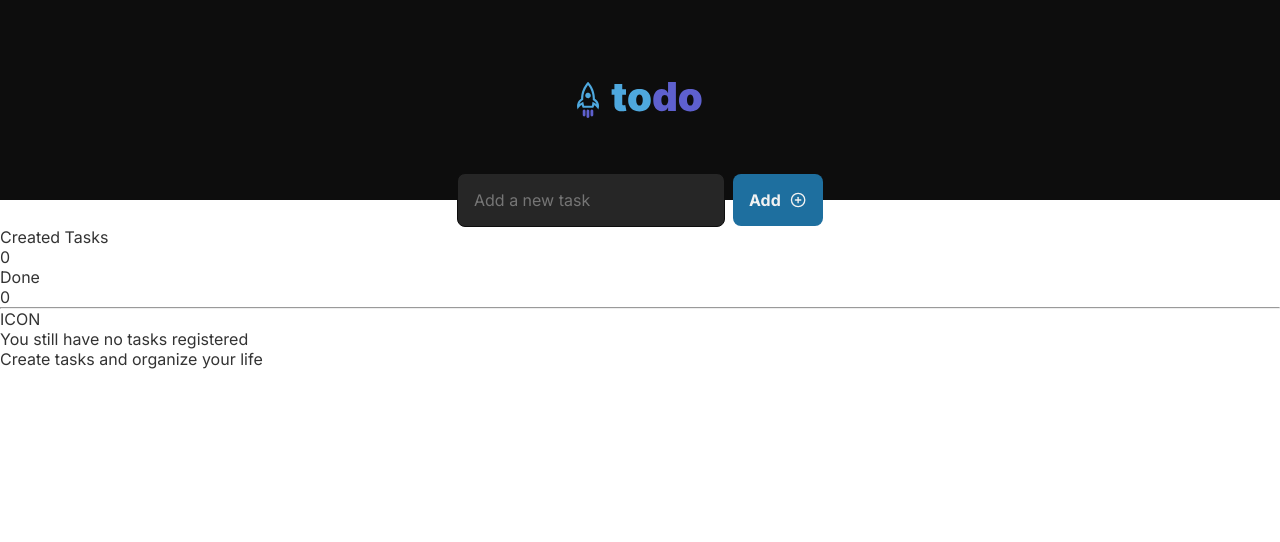
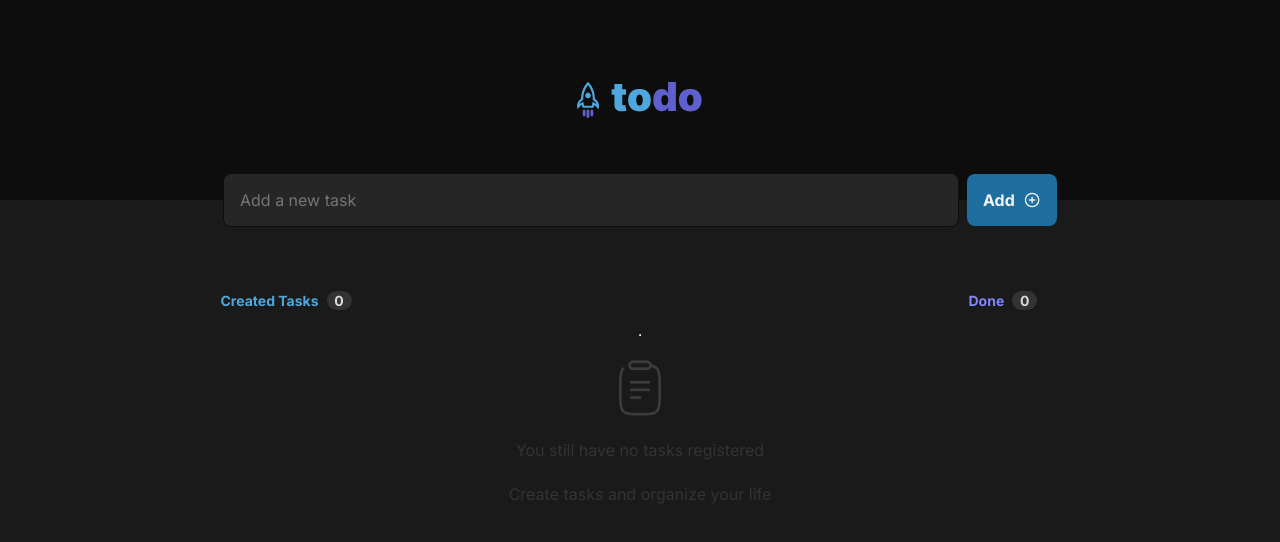
Before and after one commit to arubesu/todo, a Next.js app: page / in a window 1280 px wide. Shown: the top 542 px of the page. Built offline with nearby package versions, Linux system fonts and the light colour scheme.

Commit message:
chore: add task input

```diff
--- /dev/null
+++ b/components/TaskArea.module.css
@@ -0,0 +1,78 @@
+.container{
+    display: flex;
+    flex-direction: column;
+    padding: 0px;
+    gap: 1.5rem;
+/*
+    max-width: 46rem;
+    max-height: 17.9375rem; */
+
+    align-items: center;
+    justify-content: center;
+    margin-top: 4rem;
+}
+
+.tasksContainer{
+    display: flex;
+    justify-content: space-between;
+    gap: 35.0625rem;
+}
+
+.createdTasksContainer {
+    display: flex;
+    flex-direction: row;
+    align-items: center;
+    padding: 0px;
+    gap: .5rem;
+
+    width: 8.6875rem;
+    height: 1.1875rem;
+}
+
+.createdTasksContainer > p{
+    color: var(--blue);
+
+    font-weight: 700;
+    font-size: 0.875rem;
+    line-height: 1.0625rem;
+}
+
+.doneTasksContainer {
+    display: flex;
+    flex-direction: row;
+    align-items: center;
+    padding: 0px;
+    gap: .5rem;
+
+    width: 8.6875rem;
+    height: 1.1875rem;
+}
+
+.doneTasksContainer > p{
+    color: var(--purple);
+
+    font-weight: 700;
+    font-size: 0.875rem;
+    line-height: 1.0625rem;
+    margin-left: 3rem;
+}
+
+.tasksCounter {
+    color: var(--gray-200);
+    font-weight: 700;
+    font-size: 0.875rem;
+    line-height: 0.9375rem;
+
+    display: flex;
+    flex-direction: column;
+    justify-content: center;
+    align-items: center;
+    padding: 0.125rem .5rem;
+    gap: 0.625rem;
+
+    width: 1.5625rem;
+    height: 1.1875rem;
+
+    background: var(--gray-400);
+    border-radius: 999px;
+}
--- /dev/null
+++ b/components/TaskArea.tsx
@@ -0,0 +1,34 @@
+import styles from './TaskArea.module.css';
+import clipBoardImg from '../public/Clipboard.svg'
+import Image from 'next/image';
+
+export const TaskArea: React.FC = () => {
+    return (
+        <section className={styles.container}>
+
+            <div className={styles.tasksContainer}>
+                <div className={styles.createdTasksContainer}>
+                    <p>Created Tasks</p>
+                    <span className={styles.tasksCounter}>0</span>
+                </div>
+                <div className={styles.doneTasksContainer}>
+                    <p>Done</p>
+                    <span className={styles.tasksCounter}>0</span>
+                </div>
+            </div>
+
+            <hr />
+
+            <Image
+                alt='Clipboard Image'
+                src={clipBoardImg}
+                height={56}
+                width={56}
+            />
+
+            <p>You still have no tasks registered</p>
+            <p>Create tasks and organize your life</p>
+
+        </section>
+    )
+}
--- a/components/TaskInput.module.css
+++ b/components/TaskInput.module.css
@@ -13,8 +13,8 @@
     padding: 1rem;
     gap: .5rem;
 
-    max-width: 39.875rem;
-    max-height: 3.375rem;
+    width: 46rem;
+    height: 3.375rem;
 
     background:  var(--gray-500);
     border: 1px solid var(--gray-700);;
--- a/pages/index.tsx
+++ b/pages/index.tsx
@@ -1,4 +1,5 @@
 import { Header } from '../components/Header'
+import { TaskArea } from '../components/TaskArea'
 import { TaskInput } from '../components/TaskInput'
 import styles from '../styles/Home.module.css'
 
@@ -8,21 +9,7 @@ export default function Home() {
       <Header />
       <main>
         <TaskInput />
-
-        <section>
-          <div>
-            <p>Created Tasks</p><span>0</span>
-          </div>
-          <div>
-            <p>Done</p><span>0</span>
-          </div>
-          <hr />
-
-          <p>ICON</p>
-          <p>You still have no tasks registered</p>
-          <p>Create tasks and organize your life</p>
-
-        </section>
+        <TaskArea />
       </main>
     </>
   )
--- a/styles/globals.css
+++ b/styles/globals.css
@@ -30,7 +30,7 @@
 }
 
 body{
-  /* background-color: var(--gray-600); */
+  background-color: var(--gray-600);
   color: var(--gray-400);
   -webkit-font-smoothing: antialiased;
 }
```
Also changed, not shown: public/Clipboard.svg (added), public/Clipboard@2x.svg (added).
